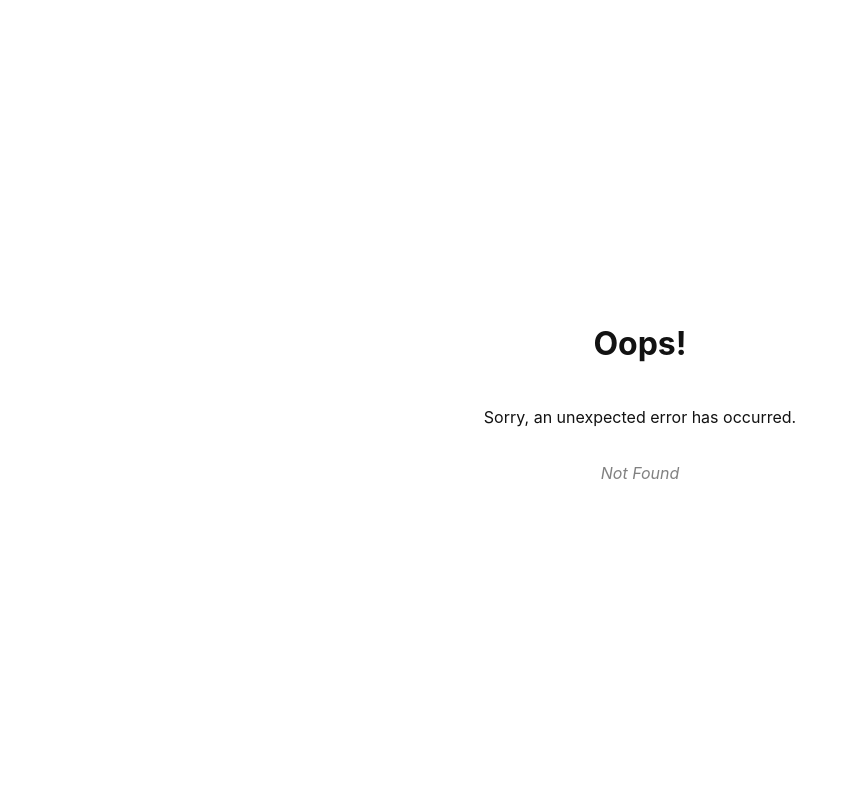
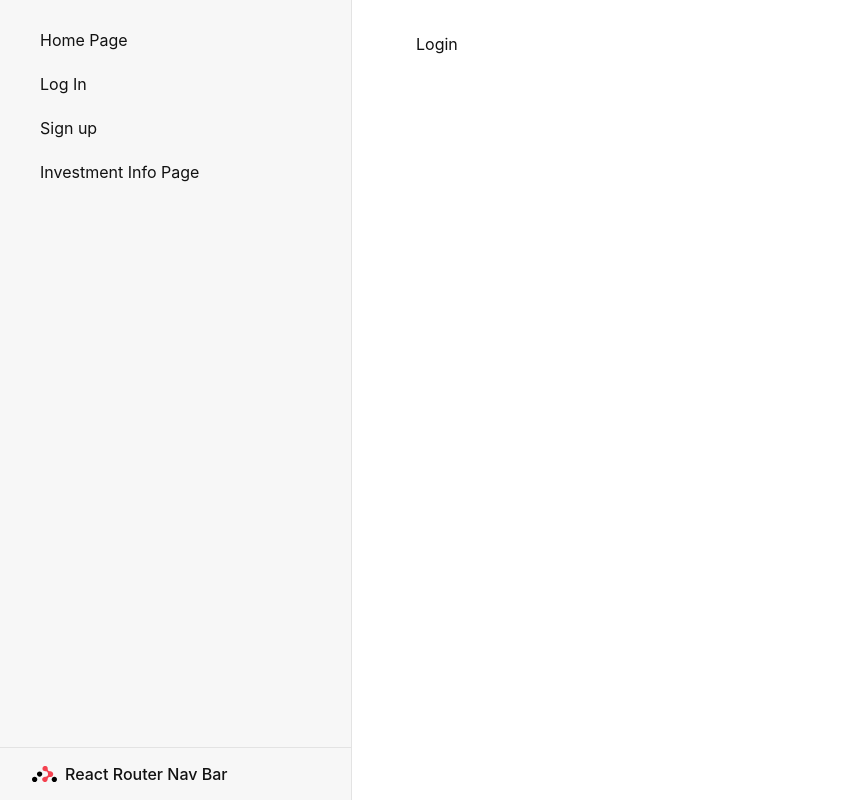
Before and after one commit to evelyn-tse/ghh-2022, a React (Create React App) app: page /login in a window 1280 px wide. Before the commit this address had no page. Shown: the whole page, without its empty margins (0-854 px from the left). Built offline with nearby package versions, Linux system fonts and the light colour scheme.

Commit message:
LogIn route

```diff
--- a/src/index.js
+++ b/src/index.js
@@ -12,7 +12,7 @@ import Root from "./routes/root";
 import ErrorPage from "./error-page";
 import Contact from "./routes/contact";
 import HomePage from "./routes/HomePage";
-
+import LogIn from "./routes/LogIn";
 const router = createBrowserRouter([
   {
     path: "/",
@@ -26,6 +26,10 @@ const router = createBrowserRouter([
       {
         path: "home_page/",
         element: <HomePage />,
+      },
+      {
+        path: "login/",
+        element: <LogIn />,
       },
     ],
 
--- a/src/routes/root.jsx
+++ b/src/routes/root.jsx
@@ -10,7 +10,7 @@ export default function Root() {
                 <Link to={`home_page/`}>Home Page</Link>
               </li>
               <li>
-                <Link to={`contacts/2`}>Log In</Link>
+                <Link to={`login/`}>Log In</Link>
               </li>
               <li>
                 <Link to={`contacts/2`}>Sign up</Link>
```
